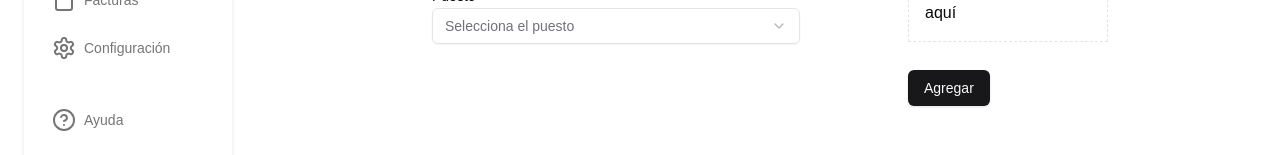
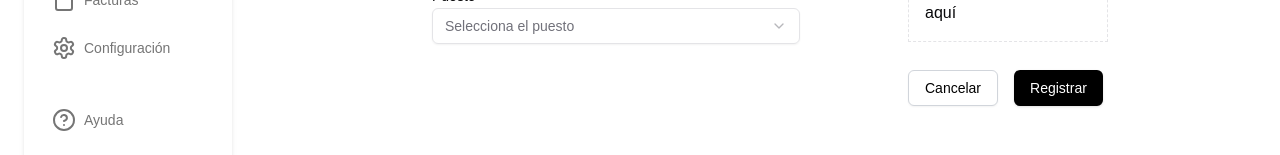
Before and after one commit to belencita12/IISS2, a Next.js app: page /dashboard/employee/register in a window 1280 px wide. Shown: the part 639-794 px from the top of the page. Built offline with nearby package versions, Linux system fonts and the light colour scheme; no server answers.

Commit message:
mejora botones

```diff
--- a/src/components/employee/EmployeeForm.tsx
+++ b/src/components/employee/EmployeeForm.tsx
@@ -99,7 +99,14 @@ function EmployeeForm() {
             </label>
           </div>
         </div>
-        <Button type="submit" className="w-auto">Agregar</Button>
+        <div className="flex gap-4">
+          <Button type="button" variant="outline" className="text-black border-gray-300 hover:bg-gray-100">
+            Cancelar
+          </Button>
+          <Button type="submit" variant="default" className="bg-black text-white hover:bg-gray-900">
+            Registrar
+          </Button>
+        </div>
       </div>
     </form>
   );
```
